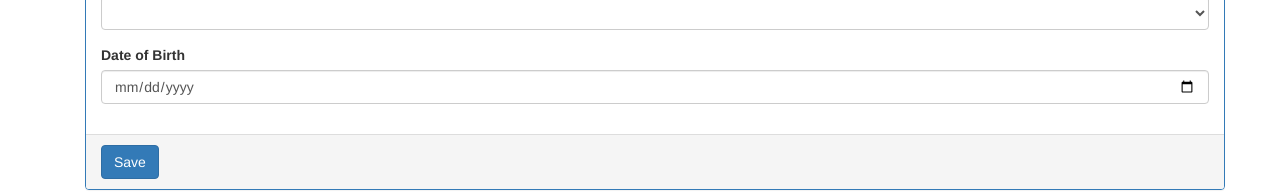
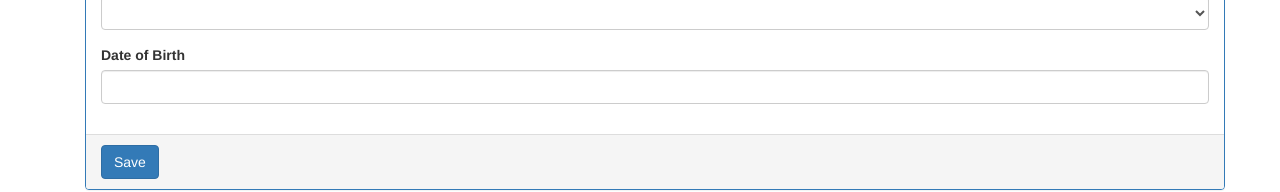
Before and after one commit to rakeshkumartiwari/angular-crud, an Angular app: page /create in a window 1280 px wide. Shown: the part 575-767 px from the top of the page. Built offline with nearby package versions, Linux system fonts and the light colour scheme.

Commit message:
added ngx-bootstrap datepicker

```diff
--- a/angular.json
+++ b/angular.json
@@ -24,6 +24,7 @@
             ],
             "styles": [
               "./node_modules/bootstrap/dist/css/bootstrap.min.css",
+              "./node_modules/ngx-bootstrap/datepicker/bs-datepicker.css",
               "src/styles.css"
             ],
             "scripts": [],
--- a/src/app/app.module.ts
+++ b/src/app/app.module.ts
@@ -4,6 +4,7 @@ import { NgModule } from '@angular/core';
 import { AppComponent } from './app.component';
 import {RouterModule} from '@angular/router';
 import {FormsModule} from '@angular/forms';
+import {BsDatepickerModule} from 'ngx-bootstrap/datepicker';
 
 import { ListEmployeesComponent } from './employees/list-employees.component';
 import { CreateEmployeeComponent } from './employees/create-employee.component';
@@ -20,7 +21,8 @@ import { from } from 'rxjs';
   imports: [
     BrowserModule,
     RouterModule.forRoot(appRoute),
-    FormsModule
+    FormsModule,
+    BsDatepickerModule.forRoot()
   ],
   providers: [],
   bootstrap: [AppComponent]
--- a/src/app/employees/create-employee.component.html
+++ b/src/app/employees/create-employee.component.html
@@ -61,7 +61,7 @@
         </div>
         <div class="form-group">
             <label for="dateOfBirth">Date of Birth</label>
-            <input [(ngModel)]="dateOfBirth" name="dateOfBirth" type="date" id="dateOfBirth" class="form-control" />
+            <input bsDatepicker name="dateOfBirth" type="text" id="dateOfBirth" class="form-control" [(ngModel)]="dateOfBirth"/>
           </div>
       </div>
       <div class="panel-footer">
```
